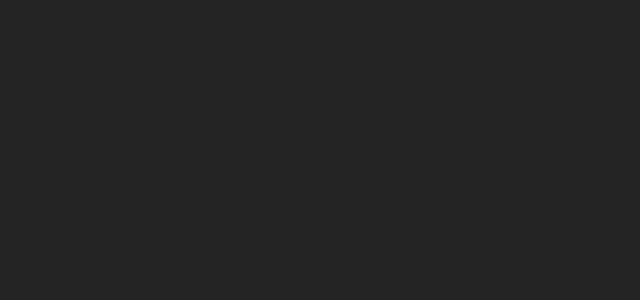
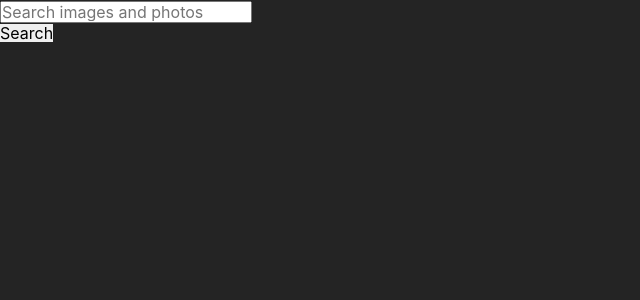
Before and after one commit to VadymLantukh/React-HW4-HTTP_Request, a React (Vite) app: page / in a window 1280 px wide. Shown: the top 300 px of the page, without its empty margins (0-640 px from the left). Built offline with nearby package versions, Linux system fonts and the light colour scheme.

Commit message:
Add SearchBar

```diff
--- a/package.json
+++ b/package.json
@@ -11,9 +11,11 @@
   },
   "dependencies": {
     "axios": "^1.7.3",
+    "formik": "^2.4.6",
     "modern-normalize": "^2.0.0",
     "react": "^18.3.1",
     "react-dom": "^18.3.1",
+    "react-hot-toast": "^2.4.1",
     "react-icons": "^5.2.1",
     "react-modal": "^3.16.1",
     "react-spinner": "^0.2.7"
--- a/src/App.jsx
+++ b/src/App.jsx
@@ -1,13 +1,27 @@
-import './App.css'
-// import SearchBar from './components/SearchBar'
+import './App.css';
+import SearchBar from './components/SearchBar/SearchBar';
+import { useState } from 'react';
 
 function App() {
+  const [query, setQuery] = '';
+  const [articles, setArticles] = useState([]);
+  const [page, setPage] = useState(0);
+
+  const handleChangeQuary = newQuery => {
+    setArticles([]);
+    setQuery(newQuery);
+    setPage(0);
+  };
+
+  const handleSearch = (topic) => {
+    b
+  }
 
   return (
     <>
-
+      <SearchBar handleSearch={handleSearch} />
     </>
-  )
+  );
 }
 
-export default App
+export default App;
--- /dev/null
+++ b/src/components/SearchBar/SearchBar.jsx
@@ -0,0 +1,27 @@
+import { Field, Form, Formik } from 'formik';
+
+const SearchBar = ({ handleSearch }) => {
+  const handleSubmit = (values, options) => {
+    handleSearch(values.query);
+    options.resetForm();
+  };
+
+  return (
+    <header>
+      <Formik handleSubmit={handleSubmit} initialValues={{ query: '' }}>
+        <Form>
+          <Field
+            type="text"
+            name="query"
+            autocomplete="off"
+            autofocus
+            placeholder="Search images and photos"
+          />
+          <button type="submit">Search</button>
+        </Form>
+      </Formik>
+    </header>
+  );
+};
+
+export default SearchBar;
--- a/src/main.jsx
+++ b/src/main.jsx
@@ -7,5 +7,6 @@
 createRoot(document.getElementById('root')).render(
   <StrictMode>
     <App />
+
   </StrictMode>,
 )
```
Also changed, not shown: src/components/SearchBar.jsx (deleted, +0 -15 lines), src/components/SearchBar/SeacrhBar.module.css (added), 1 other file (tests, documents, lock files or other folders).
